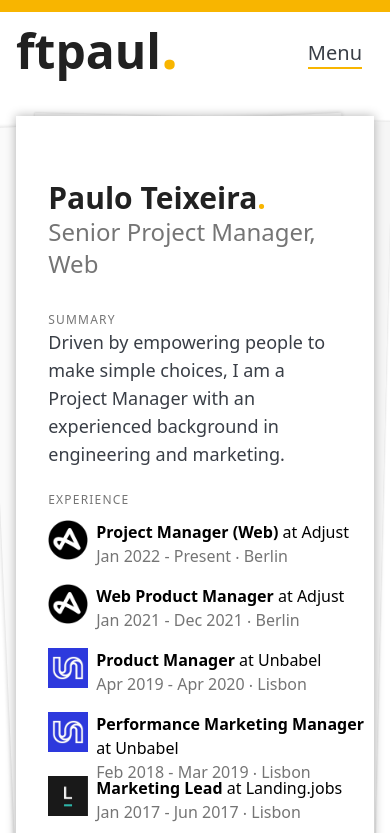
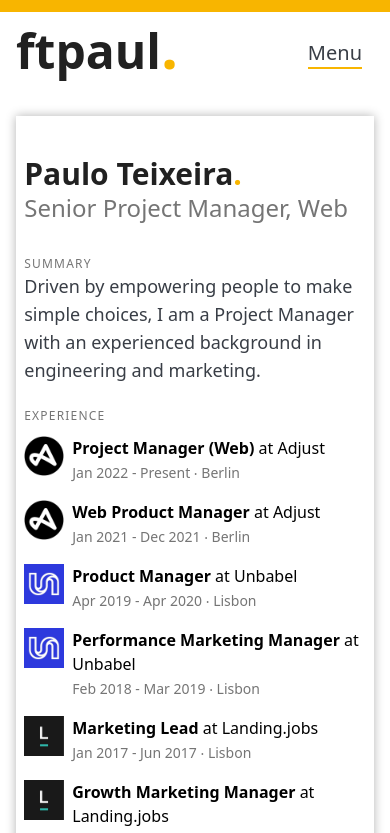
Before and after one commit to ftpaul/ftpaul, a Next.js app: page /resume in a window 390 px wide. Shown: the top 833 px of the page. Built offline with nearby package versions, Linux system fonts and the light colour scheme.

Commit message:
fix: mobile navigation and resume page mobile improvements

```diff
--- a/app/page.tsx
+++ b/app/page.tsx
@@ -14,7 +14,7 @@
 
     return (
       <>
-      <div className="heroWidth flex flex-wrap max-w-screen-lg py-0 my-16 xs:my-6 mx-auto px-4 sm:px-0">
+      <div className="heroWidth flex flex-wrap max-w-screen-lg py-0 my-16 xs:my-6 mx-auto px-4">
 
       <div className="flex w-1/2 lg:w-1/2 sm:w-1/2 xs:w-full items-center ">
         <div >
--- a/app/resume/page.tsx
+++ b/app/resume/page.tsx
@@ -13,7 +13,6 @@
     description: "Find and download Paulo Teixeira's curriculum. A Project Manager with 10+ years of experience in digital businesses."
   }
 
-
   return (
     <>
       {/*
@@ -23,11 +22,11 @@
 
    */}
 
-  <div className="letter p-8 mx-auto mb-24 mt-6 bg-white relative max-w-screen-lg w-11/12">
+  <div className="letter xs:p-2 p-8 mx-auto mb-24 mt-6 bg-white relative max-w-screen-lg w-11/12">
 
     <div className="flex flex-wrap">
 
-      <div className="w-4/6  pt-4 pr-1 xs:pr-2 div-w-title">
+      <div className="w-4/6  pt-4 pr-1 xs:pr-0 div-w-title">
 
           <h1 className="text-5xl xs:text-3xl font-bold text-gray-600 leading-none pt-4 pb-0 mb-0">
           <button className="focus:outline-none outline-none cursor-default hover:cursor-default" >
@@ -56,7 +55,7 @@
 
 
     {/* Summary and Experience       */}
-    <div className="w-4/6 xs:w-full pt-4 pr-1 xs:pr-2 ">
+    <div className="w-4/6 xs:w-full pt-4 pr-1 xs:pr-0 ">
 
       <h4 className="uppercase text-xs text-gray-300 tracking-widest">Summary</h4>
       <p className="text-lg text-gray-500 pb-6">{content.summary}</p>
@@ -72,7 +71,7 @@
 
 
     {/* Details Column */}
-    <div className="w-2/6 xs:w-full p-4 xs:pl-0 " >
+    <div className="w-2/6 xs:w-full p-4 xs:pl-0 xs:pr-0 " >
 
       <div className="pt-6 pb-8 xs:hidden">
         <p className="text-base font-bold text-gray-500">Based in {content.details.location.city} <span role="img" aria-label="content.details.location.country"  ></span></p>
@@ -127,7 +126,7 @@
 
 
     </div>
-      <div className='w-full mt-4 text-center'>
+      <div className='w-full mt-4 xs:mt-0 xs:mb-4 text-center'>
         <a href={content.download_link} target="_blank" className="text-yellow-600 hover:text-yellow-400 hover:border-b-4 border-b-2 text-lg font-bold transition duration-500 ">Download full CV (PDF)</a>
       </div>
 
--- a/components/navigation/Navigation.tsx
+++ b/components/navigation/Navigation.tsx
@@ -1,8 +1,7 @@
 "use client"
 
-import { useState } from "react"
+import { useState,useEffect } from "react"
 import Link from "next/link"
-import Head from "next/head"
 import YellowTopBar from "./YellowTopBar"
 import Logo from "./Logo"
 
@@ -12,7 +11,22 @@
 
   const [isExpanded, toggleExpansion] = useState(false);
 
+  useEffect(() => {
+    if (isExpanded) {
+      document.body.style.overflow = 'hidden';
+      window.scroll({
+        top: 0,
+        left: 0
+      });
+    } else {
+      document.body.style.overflow = 'unset';
 
+    }
+
+    return () => {
+      document.body.style.overflow = 'unset';
+    };
+  }, [isExpanded]);
 
 
   return (
@@ -23,14 +37,12 @@
         <div className="flex">
           <Logo />
         </div>
-        {/* <button className="hidden xs:display xs:flex items-center px-3 py-2 text-yellow-600 bg-organd-300 z-40 outline-none focus:outline-none"
-          onClick={() => toggleExpansion(!isExpanded)}> */}
-        <button className="hidden xs:display xs:flex items-center px-3 py-2 text-yellow-600 bg-organd-300 z-40 outline-none focus:outline-none" onClick={() => toggleExpansion(!isExpanded)}>
+        <button className="hidden xs:display xs:flex items-center px-3 py-2 text-yellow-600 z-40 outline-none focus:outline-none" onClick={() => toggleExpansion(!isExpanded)}>
           <span className={isExpanded ? `text-xl text-gray-500 hover:text-gray-100 border-b-2 border-yellow-600` : `text-xl text-gray-500 hover:text-yellow-600 border-b-2 border-yellow-600`}>
             {isExpanded ? "Close" : "Menu"}
           </span>
         </button>
-        <div className={isExpanded ? `xs:block xs:visible xs:opacity-100 xs:top-0 xs:left-0 xs:absolute xs:w-screen xs:h-screen xs:bg-yellow-600 xs:ease-in-out xs:duration-1000 xs:overflow-y-hidden z-30` : `xs:hidden xs:invisible xs:opacity-0`}>
+        <div className={isExpanded ? `xs:block xs:visible xs:opacity-100 xs:top-0 xs:left-0 xs:bottom-0 xs:fixed xs:w-screen xs:bg-yellow-600 ease-in-out duration-1000 overflow-y-hidden z-30` : `xs:hidden xs:invisible xs:opacity-0`}>
           <ul className={isExpanded ? `xs:block text-xl xs:pt-64 xs:text-center flex xs:text-2l` : `text-xl flex xs:hidden`}>
             <li className="mr-6 xs:text-gray-600 xs:text-2xl xs:mb-6 ">
               <Link href="/" onClick={(e) =>toggleExpansion(!isExpanded)}>
--- a/components/resume/ExperienceBlock.tsx
+++ b/components/resume/ExperienceBlock.tsx
@@ -4,12 +4,12 @@
     <>
       <div className="py-1">
         <img src={job.logo} alt={job.company} className="my-2 mr-2 w-10 h-10 xs:w-10 xs:h-10 align-top inline-block" />
-        <p className="text-base pt-1 xs:pl-12 inline-block xs:block xs:absolute xs:-mt-16 xs:pt-4">
+        <p className="text-base pt-1 xs:pl-12 inline-block xs:block  xs:-mt-16 xs:pt-4 xs:font-sm">
           <span className="font-bold">{job.role}</span> at {job.company}
           <span className="table-column "><br/></span>
           {/* <span className="hidden xs:inline-block">&nbsp;&nbsp;</span> */}
-          <span className="text-base text-gray-300 ">{job.start_date} - {job.end_date}</span>
-          <span className="text-base text-gray-300 ">&nbsp;‧ {job.location}</span>
+          <span className="text-sm text-gray-300 ">{job.start_date} - {job.end_date}</span>
+          <span className="text-sm text-gray-300 ">&nbsp;‧ {job.location}</span>
         </p>
       </div>
       { job.description ? (
--- a/styles/resume.css
+++ b/styles/resume.css
@@ -32,18 +32,18 @@
  @media only screen and (max-width: 400px) {
    .letter:before {
      background: #fafafa;
-     box-shadow: 0 0 4px rgba(0,0,0,0.2);
-     left: -3px;
-     top: 4px;
-     transform: rotate(-2.5deg);
+     box-shadow: 0 0 0 rgba(0,0,0,0.2);
+     left: 0;
+     top: 0;
+     transform: none;
    }
    .letter:after {
-     background: #f6f6f6;
-     box-shadow: 0 0 2px rgba(0,0,0,0.2);
-     right: -2px;
-     top: 1px;
-     transform: rotate(1.4deg);
-   }
+    background: #f6f6f6;
+     box-shadow: 0 0 0 rgba(0,0,0,0.2);
+     right: 0;
+     top: 0;
+     transform: none;
+  }
    .div-w-image {
      display: none;
    }
```
